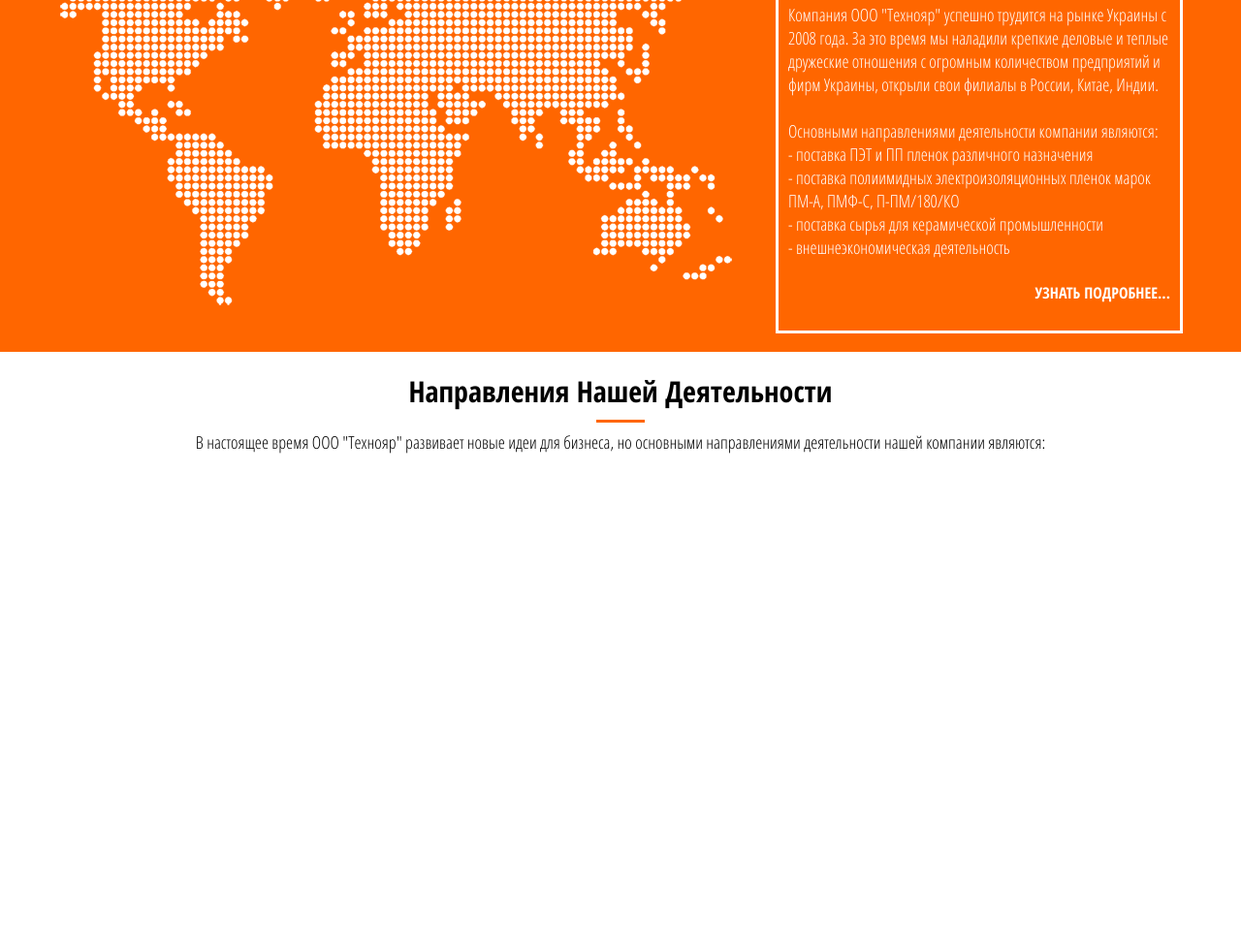
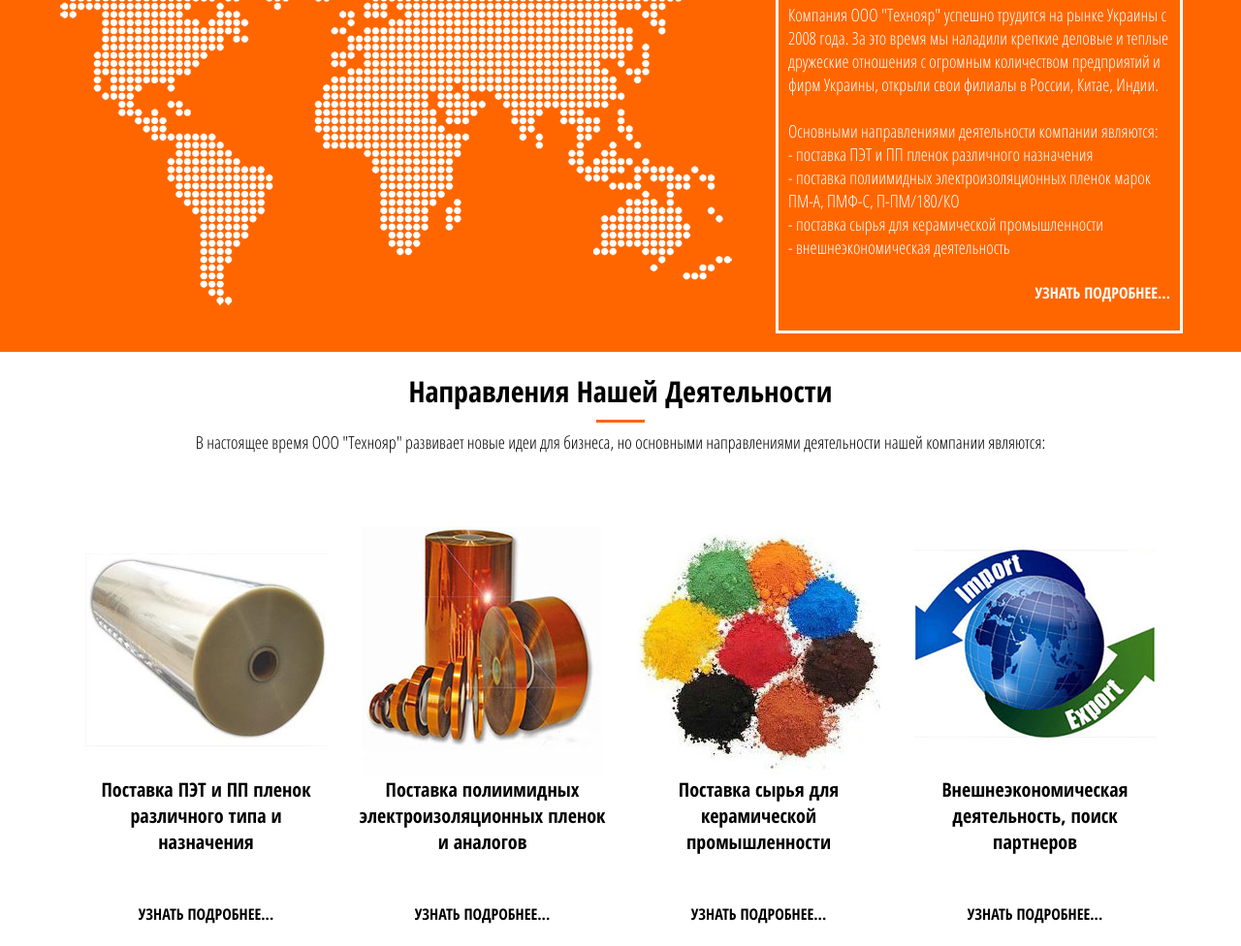
Before and after one commit to sintezmax2008/web, a website: page app/index.html in a window 1280 px wide. Shown: the part 207-1183 px from the top of the page at 97% size. Before the commit the page ends 800 px from the top, so only its background shows below. Drawn offline with Linux system fonts and the light colour scheme.

Commit message:
28-03-2017-1

```diff
--- a/app/index.html
+++ b/app/index.html
@@ -51,8 +51,29 @@
 				<p>В настоящее время ООО "Технояр" развивает новые идеи для бизнеса, но основными направлениями деятельности нашей компании являются:</p>
 			</div>
 			<div class="work_block">
+				<div class="block">
+					<div class="img_1"></div>
+					<h1>Поставка ПЭТ и ПП пленок различного типа и назначения</h1>
+					<a href="">узнать подробнее...</a>
+				</div><div class="block">
+					<div class="img_2"></div>
+					<h1>Поставка полиимидных электроизоляционных пленок и аналогов</h1>
+					<a href="">узнать подробнее...</a>
+				</div><div class="block">
+					<div class="img_3"></div>
+					<h1>Поставка сырья для керамической промышленности</h1>
+					<a href="">узнать подробнее...</a>
+				</div><div class="block">
+					<div class="img_4"></div>
+					<h1>Внешнеэкономическая деятельность, поиск партнеров</h1>
+					<a href="">узнать подробнее...</a>
+				</div>
+			</div>
+		</div>
+	</div>
+	<div class="contact">
+		<div class="inner">
 
-			</div>
 		</div>
 	</div>
 <script src="js/libs.min.js"></script>
--- a/app/sass/main.sass
+++ b/app/sass/main.sass
@@ -59,7 +59,7 @@
 
 			a:hover
 				border-bottom: 5px solid #ff6600
-				padding-bottom: 30px
+				padding-bottom: 10px
 				transition: 0.5s
 
 .about
@@ -151,5 +151,75 @@
 		font-size: 18px
 		font-weight: 400
 		margin-top: 20px
+		padding-bottom: 50px
 
 .work_block
+	display: flex
+	justify-content: space-around
+	text-align: center
+	padding: 10px
+
+	h1
+		font-family: 'Open Sans Condensed', sans-serif
+		font-size: 20px
+		font-weight: 700
+		text-align: center
+		padding-bottom: 50px
+		transition: 1s
+
+	a
+		font-family: 'Open Sans Condensed', sans-serif
+		font-weight: 700
+		text-transform: uppercase
+		text-decoration: none
+		border-bottom: 1px solid #fff
+		color: #000
+		transition: 1s
+
+	a:hover
+		border-bottom: 3px solid #ff6600
+		padding-bottom: 10px
+		transition: 0.5s
+		color: #ff6600
+
+	.block
+		width: 300px
+		text-align: center
+		padding: 15px
+		float: left
+
+	.block:hover h1
+		color: #ff6600
+		transition: 0.5s
+
+	.img_1
+		margin: 0 auto
+		height: 258px
+		width: 250px
+		background-image: url("../img/pet.jpg")
+		background-repeat: no-repeat
+
+	.img_2
+		margin: 0 auto
+		height: 258px
+		width: 250px
+		background-image: url("../img/pi.jpg")
+		background-repeat: no-repeat
+
+	.img_3
+		margin: 0 auto
+		height: 258px
+		width: 250px
+		background-image: url("../img/kp.jpg")
+		background-repeat: no-repeat
+
+	.img_4
+		margin: 0 auto
+		height: 258px
+		width: 250px
+		background-image: url("../img/ved.jpg")
+		background-repeat: no-repeat
+
+.contact
+	height: 600px
+	background-color: #ff6600
```
Also changed, not shown: app/css/main.css, app/img/kp.jpg (added), app/img/pet.jpg (added), app/img/pi.jpg (added), app/img/ved.jpg (added), dist/css/main.css, dist/img/kp.jpg (added), dist/img/pet.jpg (added), dist/img/pi.jpg (added), dist/img/ved.jpg (added), dist/index.html.
